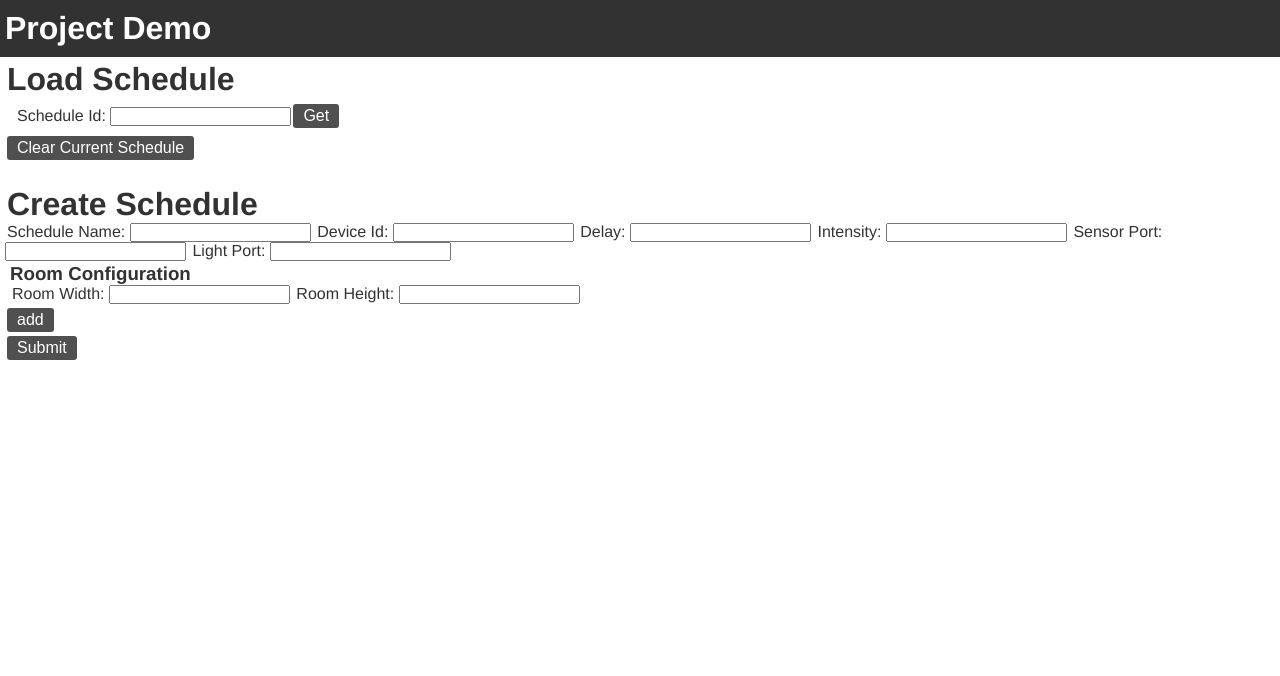
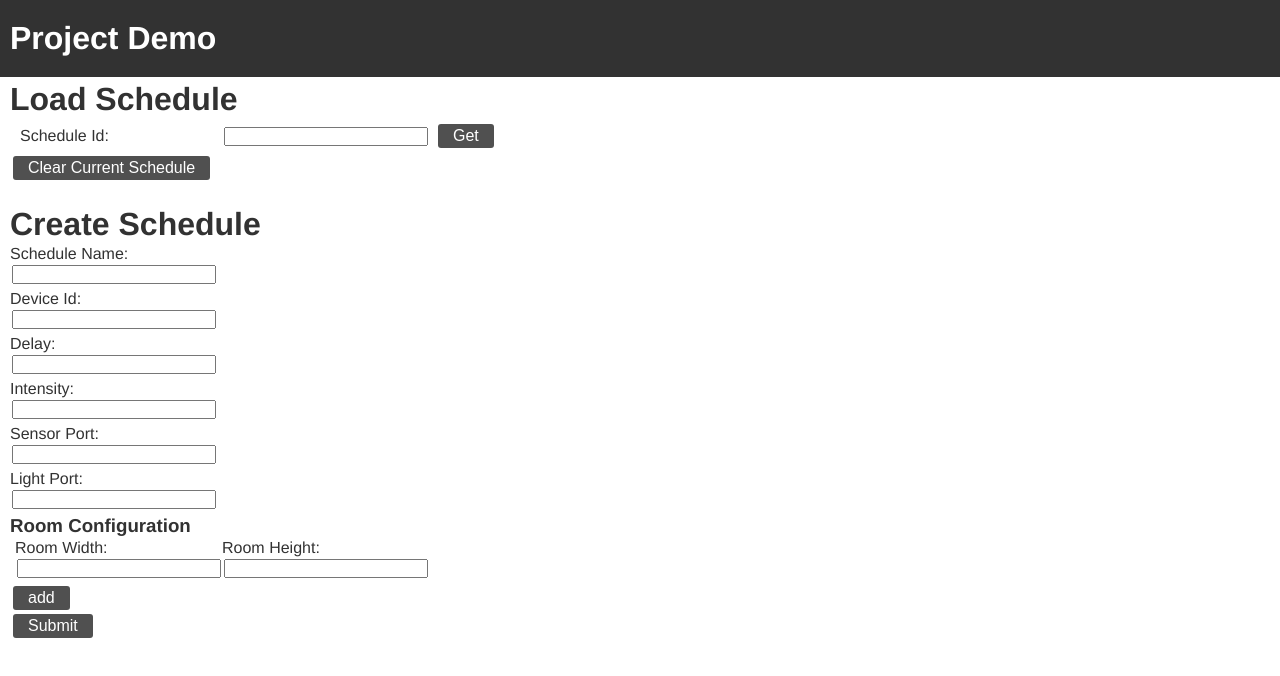
Before and after one commit to GabeFiorot/degreeProject, an Angular app: page / in a window 1280 px wide. Shown: the top 676 px of the page. Built offline with nearby package versions, Linux system fonts and the light colour scheme.

Commit message:
more css stuff

```diff
--- a/src/app/schedule-builder/schedule-builder.component.css
+++ b/src/app/schedule-builder/schedule-builder.component.css
@@ -6,9 +6,13 @@ div{
 }
 
 label{
-    margin-top: 2px;
-    margin-left: 2px;
+    margin: 2px;
+    width: 200px;
+    display: inline-block;
+    text-align: left;
+    padding-left: 3px;
 }
+
 
 form{
     padding-left: 5px;
@@ -25,19 +29,20 @@ h2{
 h1{
     margin-top: 2px;
     margin-left: 2px;
+    padding-left: 3px;
 }
 
-button {
+button{
     background-color: rgb(80, 80, 80);
     border: none;
     color: white;
-    padding: 3px 10px;
+    padding: 3px 15px;
     text-align: center;
     text-decoration: none;
     display: inline-block;
     font-size: 16px;
-    margin-left: 2px;
-    margin-right: 2px;
+    margin-left: 8px;
+    margin-right: 8px;
     margin-top: 2px;
     margin-bottom: 2px;
     border-radius: 3px;
@@ -49,3 +54,9 @@ button:hover{
     color: white;
     border: 5% solid rgb(80, 80, 80);
   }
+
+  input {
+    width: 200px;
+    display: inline-block;
+    margin: 2px;
+  }
--- a/src/styles.css
+++ b/src/styles.css
@@ -9,8 +9,8 @@ body{
 .TopBar{
     background-color : rgb(50, 50, 50);
     color: rgb(255, 255, 255);
-    padding-right: 5px;
-    padding-left: 5px;
-    padding-top: 10px;
-    padding-bottom: 10px;
+    padding-right: 10px;
+    padding-left: 10px;
+    padding-top: 20px;
+    padding-bottom: 20px;
 }
```
Also changed, not shown: src/app/schedule-builder/schedule-builder.component.html (+6 -1 lines).
